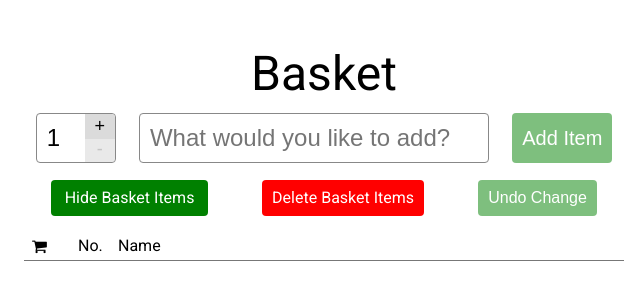
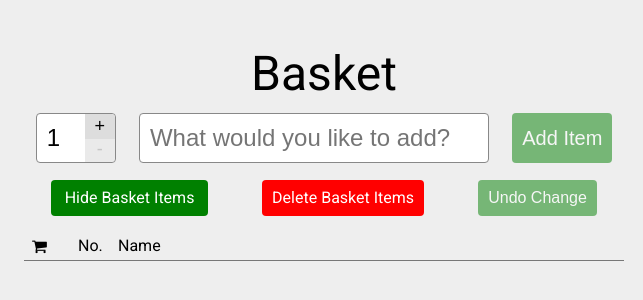
Before and after one commit to hanhee-song/basket, a React app: page / in a window 1280 px wide. Shown: the top 300 px of the page, without its empty margins (316-959 px from the left). Built offline with nearby package versions, Linux system fonts and the light colour scheme.

Commit message:
minor styling and qol tweaks

```diff
--- a/scss/styles.scss
+++ b/scss/styles.scss
@@ -48,6 +48,12 @@ table {
 }
 
 //////////////////////////////////////////////////////
+
+html {
+  height: 100%;
+  width: 100%;
+  background-color: #eee;
+}
 
 input {
   border: none;
@@ -116,7 +122,7 @@ input {
       height: 25px;
       width: 30px;
       border: 1px solid rgba(0, 0, 0, 0);
-      background-color: #dbdbdb;
+      background-color: #ddd;
       font-size: 18px;
     }
 
@@ -280,7 +286,8 @@ $col-5-width: 90px;
     cursor: pointer;
     height: 30px;
     min-width: 30px;
-    background: #dbdbdb;
+    background: #ddd;
+    border: 1px solid #aaa;
     font-size: 18px;
 
     &:disabled {
@@ -296,6 +303,7 @@ $col-5-width: 90px;
   }
 
   .delete {
+    font-size: 16px;
     padding-left: 10px;
     padding-right: 10px;
     background-color: red;
--- a/src/basket.jsx
+++ b/src/basket.jsx
@@ -61,7 +61,7 @@ class Basket extends React.Component {
       hideInBasketItems: this.state.hideInBasketItems,
     };
     this.setState({
-      history: this.state.history.slice(this.state.history.length - 20).concat(newEntry)
+      history: this.state.history.slice(this.state.history.length - 40).concat(newEntry)
     });
   }
 
--- a/styles/styles.css
+++ b/styles/styles.css
@@ -45,6 +45,11 @@ table {
   border-collapse: collapse;
   border-spacing: 0; }
 
+html {
+  height: 100%;
+  width: 100%;
+  background-color: #eee; }
+
 input {
   border: none;
   outline: none; }
@@ -91,7 +96,7 @@ input {
       height: 25px;
       width: 30px;
       border: 1px solid transparent;
-      background-color: #dbdbdb;
+      background-color: #ddd;
       font-size: 18px; }
     .add-item-form .quantity-input-container .up {
       top: 1px;
@@ -201,7 +206,8 @@ input {
     cursor: pointer;
     height: 30px;
     min-width: 30px;
-    background: #dbdbdb;
+    background: #ddd;
+    border: 1px solid #aaa;
     font-size: 18px; }
     .basket-item .button:disabled {
       opacity: .5;
@@ -209,6 +215,7 @@ input {
   .basket-item .increment-down {
     margin-right: 10px; }
   .basket-item .delete {
+    font-size: 16px;
     padding-left: 10px;
     padding-right: 10px;
     background-color: red;
```
Also changed, not shown: src/bundle.js, 1 other file (tests, documents, lock files or other folders).
